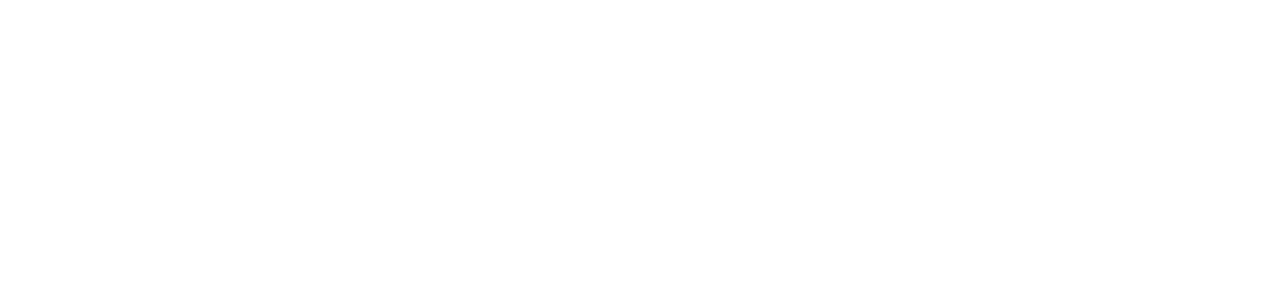
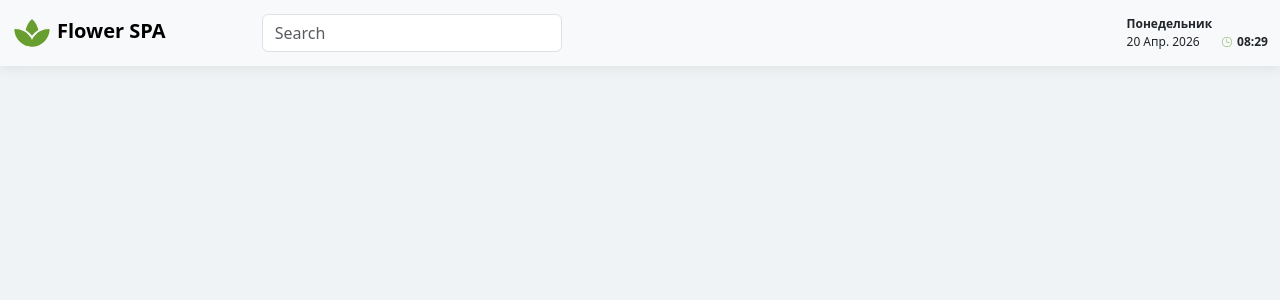
Before and after one commit to Vitalii-250885/spa, a Next.js app: page / in a window 1280 px wide. Shown: the top 300 px of the page. Built offline with nearby package versions, Linux system fonts and the light colour scheme.

Commit message:
added header

```diff
--- /dev/null
+++ b/app/BootstrapClient.tsx
@@ -0,0 +1,11 @@
+'use client'
+
+import { useEffect } from 'react'
+
+export const BootstrapClient = () => {
+  useEffect(() => {
+    import('bootstrap')
+  }, [])
+
+  return null
+}
--- /dev/null
+++ b/app/components/Date.tsx
@@ -0,0 +1,27 @@
+import { MONTHS_SHORT, WEEK_DAYS } from '../constants/date-format'
+import { ClockIcon } from './icons/ClockIcon'
+
+export const Date = () => {
+  const now = new globalThis.Date()
+
+  const currentWeekDay = WEEK_DAYS[now.getDay()]
+  const currentDate = `${now.getDate()} ${MONTHS_SHORT[now.getMonth()]} ${now.getFullYear()}`
+  const currentTime = now.toLocaleTimeString('ru-RU', {
+    hour: '2-digit',
+    minute: '2-digit',
+    hour12: false,
+  })
+
+  return (
+    <div className='header__date--container'>
+      <div className='header__date--text'>
+        <span>{currentWeekDay}</span>
+        <span>{currentDate}</span>
+      </div>
+      <div className='header__date--clock'>
+        <ClockIcon className='header__clockIcon' />
+        <span>{currentTime}</span>
+      </div>
+    </div>
+  )
+}
--- /dev/null
+++ b/app/components/TopMenu.tsx
@@ -0,0 +1,38 @@
+import Link from 'next/link'
+import { Logo } from './icons/Logo'
+import { SearchIcon } from './icons/SearchIcon'
+import { Date } from './Date'
+
+export const TopMenu = () => {
+  return (
+    <header className='navbar navbar-expand-lg bg-body-tertiary header'>
+      <div className='container-fluid header__container-fluid'>
+        <Link className='navbar-brand' href='/'>
+          <Logo className='header__logo' />
+          <span className='header__logo--text'>Flower SPA</span>
+        </Link>
+        <button
+          className='header__search--button'
+          type='button'
+          data-bs-toggle='collapse'
+          data-bs-target='#navbarSupportedContent'
+          aria-controls='navbarSupportedContent'
+          aria-expanded='false'
+          aria-label='Toggle navigation'>
+          <SearchIcon className='header__searchIcon' />
+        </button>
+        <div className='collapse navbar-collapse' id='navbarSupportedContent'>
+          <form className='d-flex' role='search'>
+            <input
+              className='form-control header__input'
+              type='search'
+              placeholder='Search'
+              aria-label='Search'
+            />
+          </form>
+        </div>
+      </div>
+      <Date />
+    </header>
+  )
+}
--- /dev/null
+++ b/app/components/icons/ClockIcon.tsx
@@ -0,0 +1,14 @@
+export const ClockIcon = ({ className }: { className: string }) => {
+  return (
+    <svg
+      width='10'
+      height='10'
+      viewBox='0 0 24 24'
+      xmlns='http://www.w3.org/2000/svg'
+      fillRule='evenodd'
+      clipRule='evenodd'
+      className={className}>
+      <path d='M12 0c6.623 0 12 5.377 12 12s-5.377 12-12 12-12-5.377-12-12 5.377-12 12-12zm0 1c6.071 0 11 4.929 11 11s-4.929 11-11 11-11-4.929-11-11 4.929-11 11-11zm0 11h6v1h-7v-9h1v8z' />
+    </svg>
+  )
+}
--- /dev/null
+++ b/app/components/icons/Logo.tsx
@@ -0,0 +1,15 @@
+export const Logo = ({ className }: { className: string }) => {
+  return (
+    <svg viewBox='0 0 512 512' className={className}>
+      <g>
+        <path
+          d='M474.9,206c-22.7,0.1-105.5,4.8-167.1,64.8C282,294,266.2,320.3,256,345c-10.2-24.7-26-51-51.9-74.1
+		c-61.6-60-144.4-64.7-167.1-64.8c-3.4,0-6.1,2.7-6.1,6.1c0.2,21.8,5.6,98.5,69.4,155.7C166,431.7,231,431,256,431
+		s90,0.7,155.6-63.2c63.8-57.2,69.2-133.9,69.4-155.7C481,208.7,478.4,206,474.9,206L474.9,206z M256,292.4
+		c10-14.7,21.6-28,34.4-39.5c14.9-14.5,30.9-26,47.1-35.3c-12.8-55.1-40.4-103.9-75.6-134.5c-3.2-2.8-8.6-2.8-11.8,0
+		c-35.1,30.6-62.7,79.4-75.6,134.4c15.9,9.1,31.6,20.4,46.3,34.7C234.1,264.1,245.9,277.6,256,292.4z'
+        />
+      </g>
+    </svg>
+  )
+}
--- /dev/null
+++ b/app/components/icons/SearchIcon.tsx
@@ -0,0 +1,14 @@
+export const SearchIcon = ({ className }: { className: string }) => {
+  return (
+    <svg
+      viewBox='0 0 24 24'
+      fill='none'
+      xmlns='http://www.w3.org/2000/svg'
+      className={className}>
+      <path
+        d='M18.2923 16.2316C17.9994 15.9387 17.5246 15.9387 17.2317 16.2316C16.9388 16.5245 16.9388 16.9994 17.2317 17.2923L18.2923 16.2316ZM20.4697 20.5303C20.7626 20.8232 21.2374 20.8232 21.5303 20.5303C21.8232 20.2374 21.8232 19.7626 21.5303 19.4697L20.4697 20.5303ZM9.96031 6.21916C10.3694 6.15437 10.6485 5.77018 10.5838 5.36107C10.519 4.95196 10.1348 4.67283 9.72566 4.73763L9.96031 6.21916ZM5.73761 8.72566C5.67282 9.13478 5.95194 9.51896 6.36105 9.58376C6.77017 9.64855 7.15435 9.36943 7.21915 8.96032L5.73761 8.72566ZM17.762 16.762L17.2317 17.2923L20.4697 20.5303L21 20L21.5303 19.4697L18.2923 16.2316L17.762 16.762ZM11.2857 17.5714V16.8214C7.67614 16.8214 4.75 13.8953 4.75 10.2857H4H3.25C3.25 14.7237 6.84772 18.3214 11.2857 18.3214V17.5714ZM18.5715 10.2857H17.8215C17.8215 13.8953 14.8953 16.8214 11.2857 16.8214V17.5714V18.3214C15.7237 18.3214 19.3215 14.7237 19.3215 10.2857H18.5715ZM11.2857 3V3.75C14.8953 3.75 17.8215 6.67614 17.8215 10.2857H18.5715H19.3215C19.3215 5.8477 15.7237 2.25 11.2857 2.25V3ZM11.2857 3V2.25C6.84772 2.25 3.25 5.8477 3.25 10.2857H4H4.75C4.75 6.67614 7.67614 3.75 11.2857 3.75V3ZM9.84299 5.4784L9.72566 4.73763C7.67279 5.06277 6.06276 6.6728 5.73761 8.72566L6.47838 8.84299L7.21915 8.96032C7.44263 7.54929 8.54928 6.44265 9.96031 6.21916L9.84299 5.4784Z'
+        fill='currentColor'
+      />
+    </svg>
+  )
+}
--- /dev/null
+++ b/app/constants/date-format.ts
@@ -0,0 +1,24 @@
+export const WEEK_DAYS = [
+  'Воскресенье',
+  'Понедельник',
+  'Вторник',
+  'Среда',
+  'Четверг',
+  'Пятница',
+  'Суббота',
+] as const
+
+export const MONTHS_SHORT = [
+  'Янв.',
+  'Фев.',
+  'Мар.',
+  'Апр.',
+  'Май.',
+  'Июн.',
+  'Июл.',
+  'Авг.',
+  'Сен.',
+  'Окт.',
+  'Ноя.',
+  'Дек.',
+] as const
--- a/app/globals.css
+++ b/app/globals.css
@@ -0,0 +1,126 @@
+body {
+  background-color: #f0f3f5;
+}
+
+.header {
+  display: flex;
+  box-shadow: 0 0.125rem 0.75rem rgba(0, 0, 0, 0.08);
+}
+
+.header__container {
+  display: flex;
+  align-items: center;
+  justify-content: space-between;
+}
+
+.header__logo {
+  width: 2.5rem;
+  fill: #689e30;
+}
+
+.header__logo-search--container {
+  display: flex;
+  gap: 1.875rem;
+  align-items: center;
+}
+
+.header__logo--text {
+  margin-left: 0.313rem;
+  font-weight: bold;
+}
+
+.header__menuIcon {
+  width: 1.875rem;
+  height: 1.875rem;
+  fill: #000000;
+}
+
+.header__searchContainer {
+  display: flex;
+  align-items: center;
+  gap: 0.625rem;
+}
+
+.header__searchIcon {
+  width: 1.25rem;
+  height: 1.25rem;
+  fill: #689e30;
+}
+
+.header__container-fluid {
+  border-bottom: solid #f0f3f5 0.063rem;
+
+  @media (min-width: 62rem) {
+    border-bottom: none;
+    gap: 5rem;
+  }
+}
+
+.header__search--button {
+  border: 0;
+  background-color: transparent;
+
+  @media (min-width: 62rem) {
+    display: none;
+  }
+}
+
+.header__input {
+  width: 100%;
+
+  @media (min-width: 62rem) {
+    width: 18.75rem;
+  }
+}
+
+.header__date--container {
+  display: flex;
+  align-items: end;
+  gap: 0.625rem;
+  flex-shrink: 0;
+  padding-right: 0.75rem;
+  padding-top: 0.5rem;
+
+  @media (min-width: 62rem) {
+    padding-top: 0;
+  }
+}
+
+.header__date--text {
+  display: flex;
+  flex-direction: row;
+  gap: 0.313rem;
+  padding-left: 0.75rem;
+  font-size: 0.75rem;
+
+  @media (min-width: 62rem) {
+    flex-direction: column;
+    gap: 0;
+  }
+}
+
+.header__date--text span:first-child {
+  font-weight: bold;
+}
+
+.header__date--clock {
+  display: flex;
+  align-items: center;
+  gap: 0.313rem;
+}
+
+.header__date--clock span:last-child {
+  font-size: 0.75rem;
+  font-weight: bold;
+}
+
+.header__clockIcon {
+  width: 0.625rem;
+  height: 0.625rem;
+  fill: #689e30;
+}
+
+.header__menu--button {
+  border: 0;
+  background-color: transparent;
+}
--- a/app/layout.tsx
+++ b/app/layout.tsx
@@ -2,6 +2,7 @@
 import { Geist, Geist_Mono } from "next/font/google";
 import "bootstrap/dist/css/bootstrap.min.css";
 import "./globals.css";
+import { BootstrapClient } from "./BootstrapClient";
 
 const geistSans = Geist({
   variable: "--font-geist-sans",
@@ -25,7 +26,10 @@
 }>) {
   return (
     <html lang="en" className={`${geistSans.variable} ${geistMono.variable}`}>
-      <body>{children}</body>
+      <body>
+        <BootstrapClient />
+        {children}
+      </body>
     </html>
   );
 }
--- a/app/page.tsx
+++ b/app/page.tsx
@@ -1,9 +1,12 @@
+import { TopMenu } from './components/TopMenu'
 import styles from './page.module.css'
 
 export default function Home() {
   return (
     <div className={styles.page}>
-      <main className={styles.main}></main>
+      <main>
+        <TopMenu />
+      </main>
     </div>
   )
 }
```
Also changed, not shown: app/components/icons/CloseIcon.tsx (added, +16 -0 lines), app/components/icons/MenuIcon.tsx (added, +16 -0 lines).
